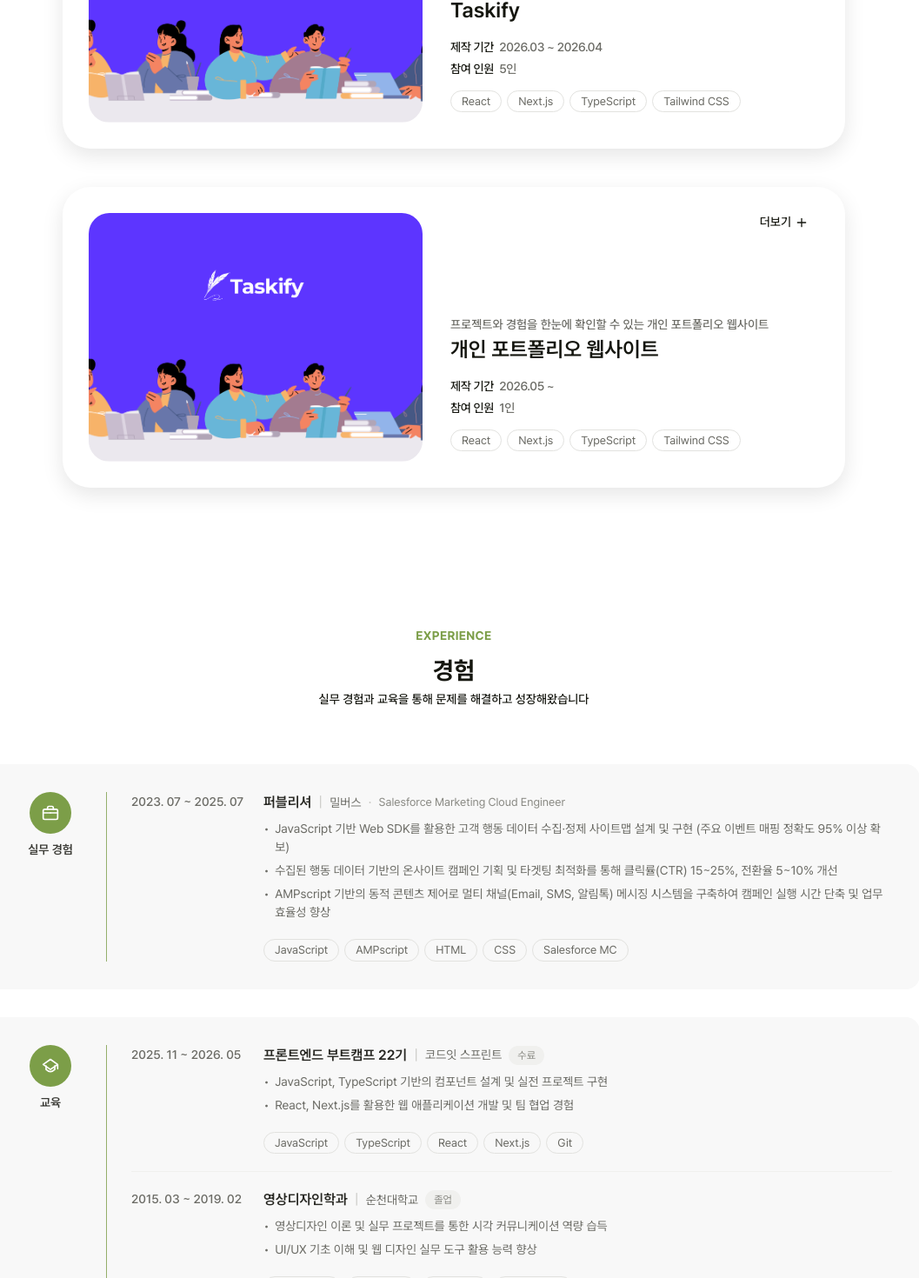
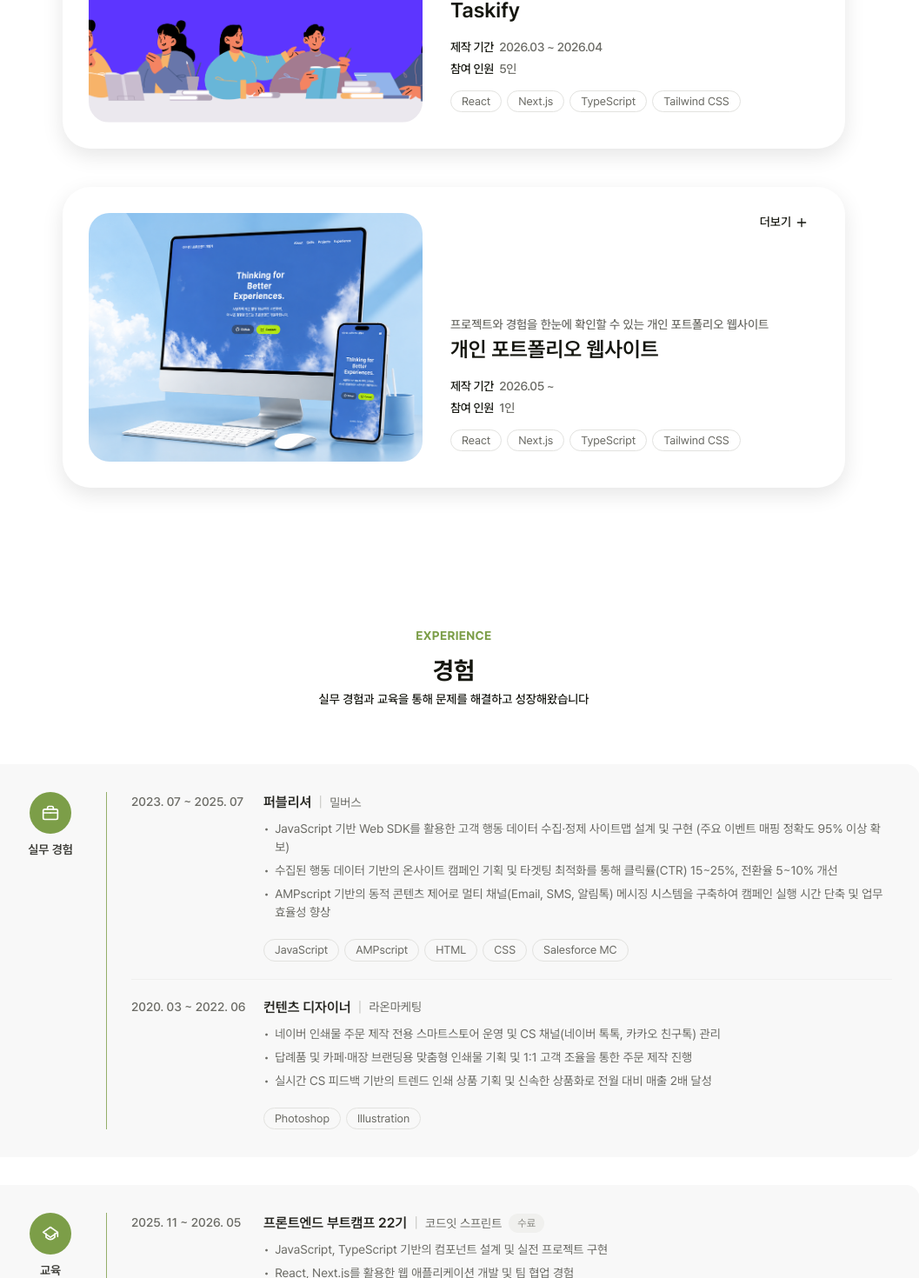
Before and after one commit to luneyeo/fe-portfolio, a Next.js app: page / in a window 1280 px wide. Shown: the part 2776-4246 px from the top of the page at 87% size, without its empty margins (118-1175 px from the left). Built offline with nearby package versions, Linux system fonts and the light colour scheme.

Commit message:
✨ feat: 실무 경험 정보 추가

```diff
--- a/data/experiences.ts
+++ b/data/experiences.ts
@@ -5,13 +5,23 @@
     period: '2023. 07 ~ 2025. 07',
     company: '밀버스',
     role: '퍼블리셔',
-    position: 'Salesforce Marketing Cloud Engineer',
     tasks: [
       'JavaScript 기반 Web SDK를 활용한 고객 행동 데이터 수집·정제 사이트맵 설계 및 구현 (주요 이벤트 매핑 정확도 95% 이상 확보)',
       '수집된 행동 데이터 기반의 온사이트 캠페인 기획 및 타겟팅 최적화를 통해 클릭률(CTR) 15~25%, 전환율 5~10% 개선',
       'AMPscript 기반의 동적 콘텐츠 제어로 멀티 채널(Email, SMS, 알림톡) 메시징 시스템을 구축하여 캠페인 실행 시간 단축 및 업무 효율성 향상',
     ],
     skills: ['JavaScript', 'AMPscript', 'HTML', 'CSS', 'Salesforce MC'],
+  },
+  {
+    period: '2020. 03 ~ 2022. 06',
+    company: '라온마케팅',
+    role: '컨텐츠 디자이너',
+    tasks: [
+      '네이버 인쇄물 주문 제작 전용 스마트스토어 운영 및 CS 채널(네이버 톡톡, 카카오 친구톡) 관리',
+      '답례품 및 카페·매장 브랜딩용 맞춤형 인쇄물 기획 및 1:1 고객 조율을 통한 주문 제작 진행',
+      '실시간 CS 피드백 기반의 트렌드 인쇄 상품 기획 및 신속한 상품화로 전월 대비 매출 2배 달성',
+    ],
+    skills: ['Photoshop', 'Illustration'],
   },
 ];
 
--- a/data/projects.ts
+++ b/data/projects.ts
@@ -33,19 +33,20 @@
     role: '로그인/회원가입 인증 관리, 메인페이지, 체험 목록/검색 페이지',
     details: [
       {
-        title: '토큰 기반 인증 구조 개선 (BFF 적용)',
+        title:
+          'BFF(Backend For Frontend) 아키텍처 도입을 통한 토큰 기반 인증 구조 개선',
         content: [
-          'BFF를 통한 로그인 요청 처리 및 토큰 발급 구조 구현',
-          'JWT exp 기반 토큰 만료 시간 관리 및 Zustand에 저장하여 전역 상태로 관리',
-          'Refresh token 기반 토큰 재발급 API 연동',
-          '로그아웃 시 BFF Route Handler를 호출하여 쿠키 삭제 처리',
+          'Next.js Route Handlers 기반의 BFF 레이어를 구축하여 로그인 요청을 처리하고, 발급된 JWT 토큰을 브라우저에 노출하지 않는 HttpOnly 쿠키 저장 구조를 설계하여 클라이언트 측 보안성 강화',
+          'JWT exp 필드를 기반으로 한 토큰 만료 시간 관리 메커니즘을 구현하고, 이를 Zustand 전역 상태로 관리하여 애플리케이션 전반의 인증 데이터 일관성 확보',
+          'Zustand 스토어의 exp 만료 시각을 기반으로 5분 전 타이머를 전역적으로 스케줄링하여, 사용자의 개입 없이 백그라운드에서 토큰 재발급 요청을 자동 예약·실행하는 로직을 구현',
+          '로그아웃 요청 시 BFF 서버 측의 쿠키를 즉시 파기하도록 엔드포인트를 구현하여 안전한 인증 생명주기(Lifecycle) 마감 처리',
         ],
       },
       {
-        title: '스켈레톤 UI 구현',
+        title: '스켈레톤 UI 로딩 처리',
         content: [
-          '데이터 로딩 과정에서 사용자에게 즉각적인 피드백 제공 등을 위해 스켈레톤 UI 적용',
-          '자연스러운 사용자 경험 제공을 위해 응답 속도가 빠른 경우(200ms 미만)에는 미노출',
+          '데이터 로딩 과정에서 사용자에게 즉각적인 피드백 제공하여 체감 로딩시간 단축을 위해 스켈레톤 UI 적용',
+          'API 응답 속도가 200ms 미만의 빠른 응답에는 스켈레톤 노출을 제한하여 깜빡임(Flickering) 현상의 불필요한 화면 전환을 차단하고, 초기 로딩 시 대기 지연 없는 자연스러운 UX 구현',
         ],
       },
     ],
@@ -101,16 +102,24 @@
     role: '할 일 카드 모달 구현(생성/수정/상세), 카드 내 댓글 기능 구현',
     details: [
       {
-        title: 'React Query 기반 카드 데이터 상태 관리 및 UX 개선',
+        title: '대시보드 카드 상세 모달 및 CRUD 인터페이스 구현',
         content: [
-          'React Query 기반 커스텀 훅을 통해 카드 데이터 조회 및 수정 상태를 통합 관리',
-          '부모-자식 컴포넌트 간의 복잡한 콜백 구조를 제거하고, 서버 상태(Server State) 동기화를 통해 데이터 변경 사항을 UI에 즉시 반영하며 UX 개선',
+          '카드의 조회·수정·삭제 기능과 댓글 시스템 설계하여, 대시보드의 필수 비즈니스 로직 및 사용자 인터랙션 환경 구축',
+          '백엔드 RESTful API와의 연동을 통해 데이터 변경 사항이 실시간으로 피드백되는 동적 대시보드 인터페이스 완성',
         ],
       },
       {
-        title: '스켈레톤 UI 구현',
+        title:
+          'React Query 중심의 컴포넌트 설계 및 부모-자식 간 데이터 흐름 최적화',
         content: [
-          '데이터 로딩 과정에서 사용자에게 즉각적인 피드백 제공 등을 위해 스켈레톤 UI 적용',
+          '모달 내 데이터 변경(수정·삭제) 발생 시, invalidateQueries를 활용해 부모 대시보드의 캐시 데이터를 유기적으로 갱신하는 갱신 로직 구축',
+          '컴포넌트 간의 복잡한 의존성(Prop Drilling 등) 없이 실시간 데이터 동기화를 구현하여, 불필요한 상태 관리 복잡성을 해소하고 불필요한 리렌더링 방지',
+        ],
+      },
+      {
+        title: '스켈레톤 UI 로딩 처리',
+        content: [
+          '데이터 로딩 과정에서 사용자에게 즉각적인 피드백 제공하여 체감 로딩시간 단축을 위해 스켈레톤 UI 적용',
         ],
       },
     ],
@@ -124,9 +133,9 @@
           '파일을 독립된 React 컴포넌트로 분리하고 props와 currentColor를 활용해 크기와 색상을 유연하게 조절하도록 수정했습니다. 아이콘을 컴포넌트처럼 재사용 가능하게 되어 UI 요소처럼 제어할 수 있게 되었고 재사용성과 유지보수성이 크게 개선되었습니다.',
       },
       {
-        title: 'HEIC 이미지 업로드 실패 해결',
+        title: 'HEIC 이미지 업로드 및 프리뷰 실패 대응',
         error:
-          '이미지 업로드 기능 구현 중, 서버에서 HEIC 포맷을 지원하지 않아 업로드 실패가 발생하고 브라우저에서 HEIC 이미지를 정상적으로 미리보기가 되지않아 사용자 입장에서는 "이미지 업로드가 안 되는" UX 문제가 발생했습니다.',
+          'iOS 기기에서 촬영된 고효율 이미지 포맷(HEIC) 업로드 시, 서버 측 미지원으로 인한 업로드 실패 및 브라우저 네이티브 프리뷰 렌더링 불가로 인한 UX 오류를 확인했습니다.',
         solution:
           '클라이언트 단에서 파일 확장자를 감지하여, 서버 전송 전에 heic2any 라이브러리를 활용하여 브라우저에서 JPEG 포맷의 File 객체로 자동 변환 후 전송하도록 처리하여 사용자 환경(iOS)에 의존하지 않는 안정적인 UX 제공했습니다.',
       },
@@ -140,7 +149,7 @@
     ],
   },
   {
-    thumbnail: '/images/img-taskify.png',
+    thumbnail: '/images/img-project.png',
     subTitle:
       '프로젝트와 경험을 한눈에 확인할 수 있는 개인 포트폴리오 웹사이트',
     name: '개인 포트폴리오 웹사이트',
--- a/types/index.ts
+++ b/types/index.ts
@@ -2,7 +2,7 @@
   period: string;
   company: string;
   role: string;
-  position: string;
+  position?: string;
   status?: string;
   tasks: string[];
   skills?: string[];
```
Also changed, not shown: public/images/img-project.png (added).
